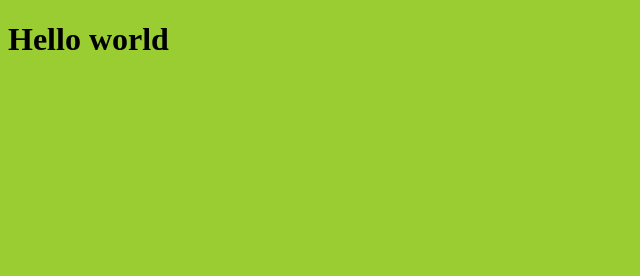
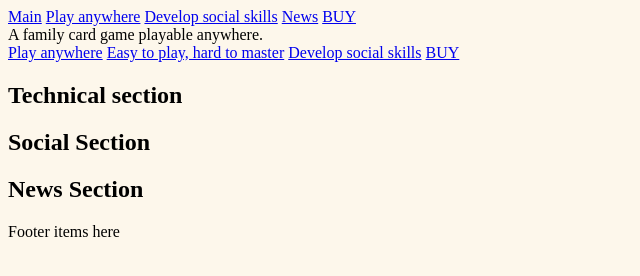
Before and after one commit to MarcinPietkiewicz/farmer-olaf, a plain HTML site: page index.html in a window 1280 px wide. Shown: the whole page, without its empty margins (0-640 px from the left). Drawn offline with Linux system fonts and the light colour scheme.

Commit message:
Added html elements for hero section and gitignore

```diff
--- a/index.html
+++ b/index.html
@@ -8,6 +8,48 @@
     <title>Farmer Olaf</title>
 </head>
 <body>
-    <h1>Hello world</h1>
+    <nav id="navigation">
+        <div id="logo-small"></div>
+        <a class="nav-link-item" href="#hero">Main</a>
+        <a class="nav-link-item" href="#technical-section">Play anywhere</a>
+        <a class="nav-link-item" href="#social-section">Develop social skills</a>
+        <a class="nav-link-item" href="#news-section">News</a>
+        <a class="nav-link-item" href="#shop-section">BUY</a>
+    </nav>
+<main>
+    <div id="hero">
+<div id="hero-title">A family card game playable anywhere.</div>
+
+<a class="tldr" href="#technical-section">Play anywhere</a>
+<a class="tldr" href="#social-section">Easy to play, hard to master</a>
+<a class="tldr" href="#social-section">Develop social skills</a>
+<a class="buy-button" href="#shop-section">BUY</a>
+
+    </div>
+
+<div id="technical-section">
+<h2>Technical section</h2>
+
+</div>
+<div id="social-section">
+<h2>Social Section</h2>
+
+
+</div>
+<div id="news-section">
+<h2>News Section</h2>
+
+
+</div>
+<div id="shop-section">
+
+
+
+
+</div>
+</main>
+<footer>
+<div id="footer-items">Footer items here</div>
+</footer>
 </body>
 </html>
--- a/style.css
+++ b/style.css
@@ -1,3 +1,3 @@
 body{
-    background-color:yellowgreen;
+    background-color:#FDF7EB;
 }
```
Also changed, not shown: 1 other file.
